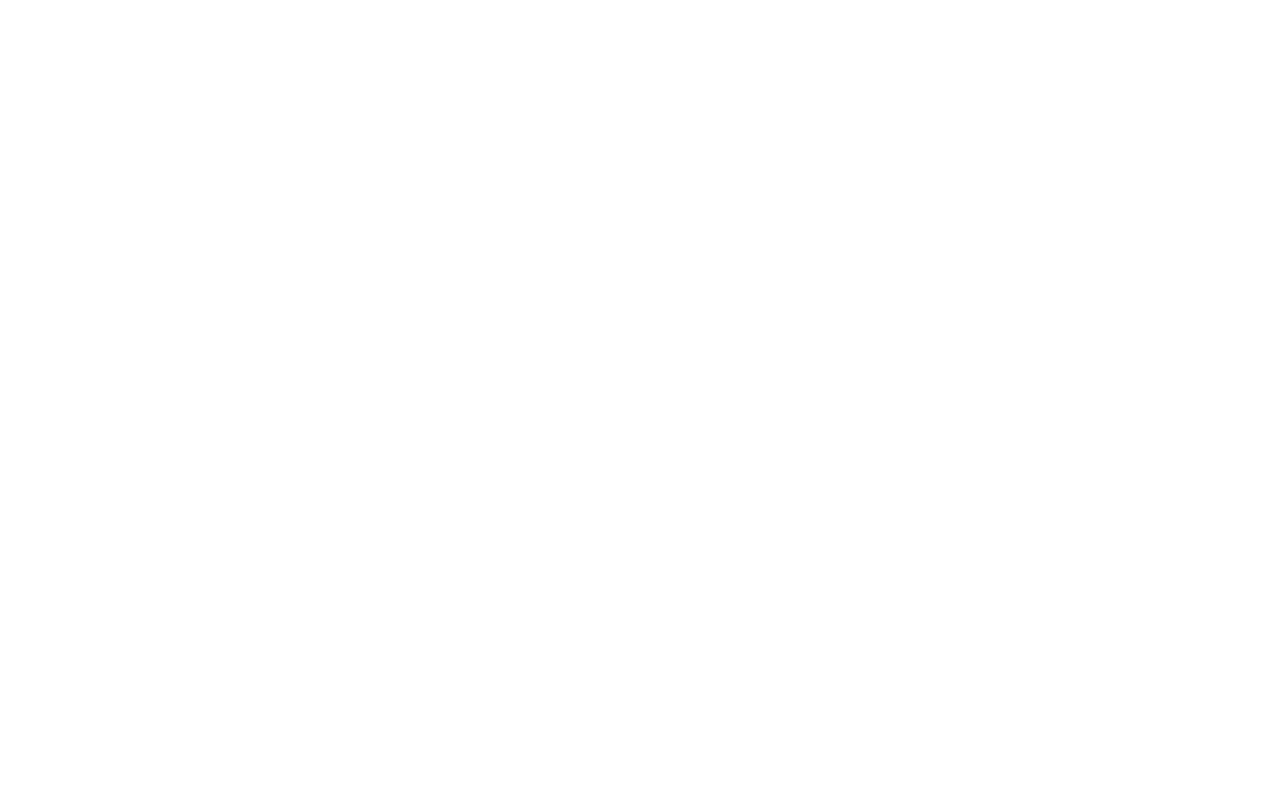
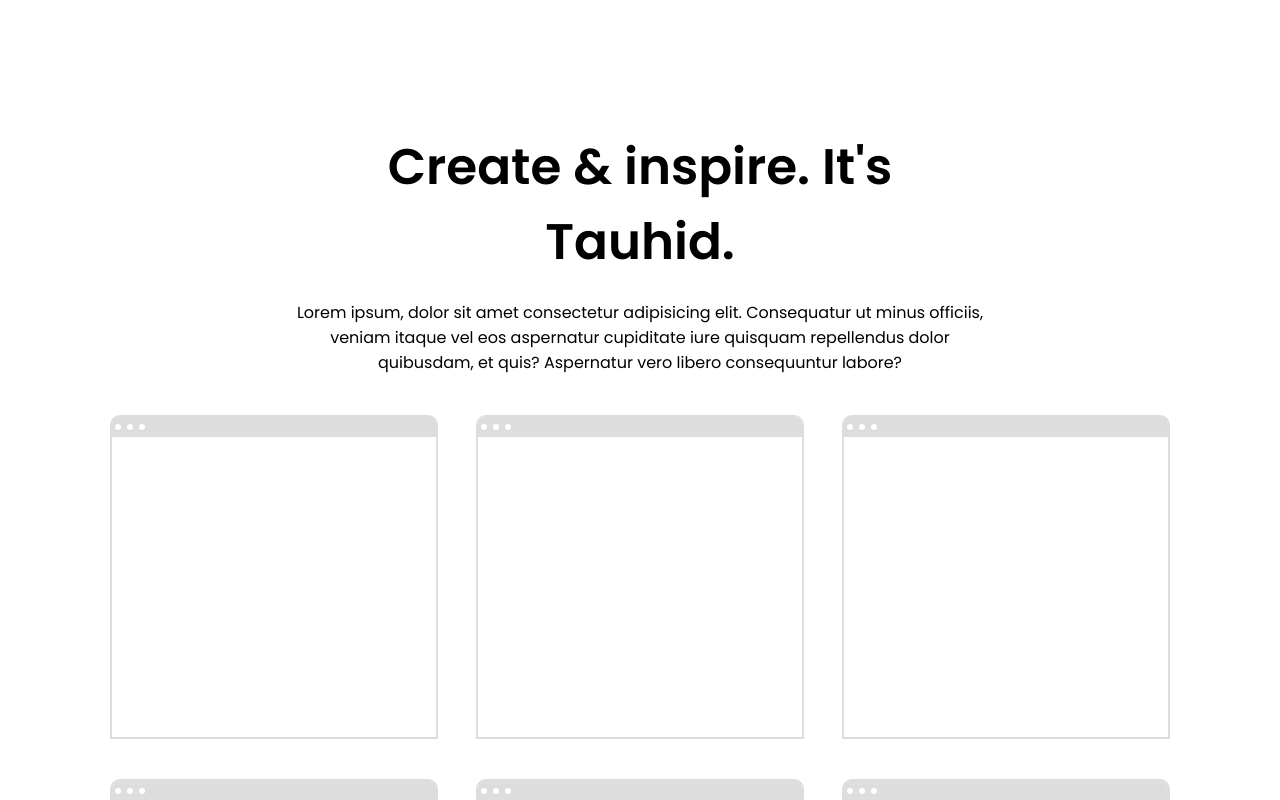
Before and after one commit to brtauhid/react-portfolio-app-vcss, a React (Create React App) app: page / in a window 1280 px wide. Shown: the part 1520-2320 px from the top of the page. Before the commit the page ends 1600 px from the top, so only its background shows below. Built offline with nearby package versions, Linux system fonts and the light colour scheme.

Commit message:
coding product component

```diff
--- a/src/App.js
+++ b/src/App.js
@@ -1,11 +1,13 @@
 import Intro from './components/Intro/Intro.jsx';
 import About from './components/About/About.jsx';
+import ProductList from './components/ProductList/ProductList.jsx';
 
 function App() {
   return (
     <div>
       <Intro></Intro>
       <About></About>
+      <ProductList></ProductList>
     </div>
   );
 }
--- a/src/components/Product/Product.css
+++ b/src/components/Product/Product.css
@@ -0,0 +1,23 @@
+.p{
+    width: 30%;
+    height: 40vh;
+    margin: 20px 10px;
+    border:2px solid #ddd;
+    border-radius: 10px 10px 0 0;
+    overflow: hidden;
+}
+
+.p-browser{
+    height: 20px;
+    background-color: #ddd;
+    display: flex;
+    align-items: center;
+}
+
+.p-circle{
+    width: 6px;
+    height: 6px;
+    border-radius: 50%;
+    background-color: #fff;
+    margin: 3px;
+}
--- a/src/components/Product/Product.jsx
+++ b/src/components/Product/Product.jsx
@@ -4,9 +4,19 @@
 
 const Product = () => {
     return (
-        <div>
-            product compo
+        <div className="p">
+            <div className="p-browser">
+                <div className="p-circle"></div>
+                <div className="p-circle"></div>
+                <div className="p-circle"></div>
+            </div>
+
+            <a href="#" target="_blank" rel="noreferrer">
+                <img src="" alt="" className="p-img" />
+            </a>
         </div>
+
+
     );
 };
 
--- /dev/null
+++ b/src/components/ProductList/ProductList.css
@@ -0,0 +1,27 @@
+.pl{
+    padding: 50px 100px;
+    display: flex;
+    flex-direction: column;
+    align-items: center;
+    text-align: center;
+}
+
+.pl-texts{
+    width: 65%;
+}
+
+.pl-title{
+    font-size: 50px;
+    font-weight: 600;
+}
+
+.pl-desc{
+    margin: 20px 0;
+}
+
+.pl-list{
+    display: flex;
+    flex-wrap: wrap;
+    justify-content: space-between;
+    width: 100%;
+}
--- a/src/components/ProductList/ProductList.jsx
+++ b/src/components/ProductList/ProductList.jsx
@@ -1,11 +1,27 @@
-import './Product.css';
+import './ProductList.css';
+import Product from "../Product/Product";
 
 import React from 'react';
 
 const ProductList = () => {
     return (
-        <div>
-            product list compo
+        <div className="pl">
+            <div className="pl-texts">
+                <h1 className="pl-title">Create & inspire. It's Tauhid.</h1>
+            <p className="pl-desc">
+                Lorem ipsum, dolor sit amet consectetur adipisicing elit. Consequatur ut minus officiis, veniam itaque vel eos aspernatur cupiditate iure quisquam repellendus dolor quibusdam, et quis? Aspernatur vero libero consequuntur labore?
+            </p>
+            </div>
+
+            <div className="pl-list">
+                <Product></Product>
+                <Product></Product>
+                <Product></Product>
+                <Product></Product>
+                <Product></Product>
+                <Product></Product>
+            </div>
+
         </div>
     );
 };
```
Also changed, not shown: src/data.js (added, +32 -0 lines), src/components/ProductList/Product.css (deleted).
